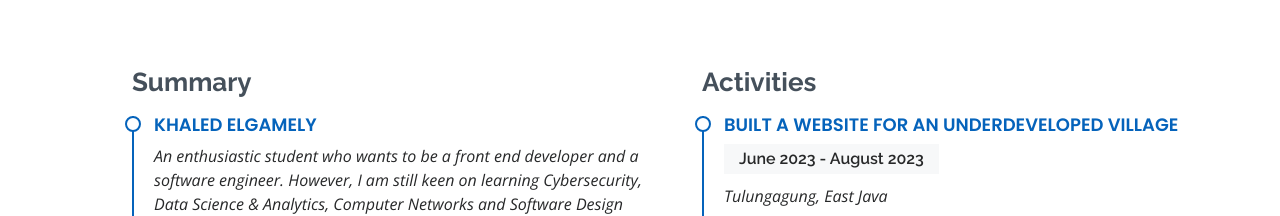
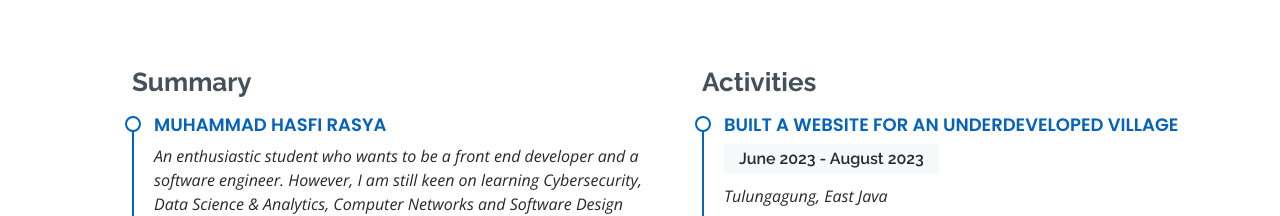
Before and after one commit to hasfi-therasyan/Personal-Portfolio, a plain HTML site: page index.html in a window 1280 px wide. Shown: the part 2112-2328 px from the top of the page. Drawn offline with nearby package versions, Linux system fonts and the light colour scheme; files whose address does not match are found by name.

Commit message:
change name

```diff
--- a/index.html
+++ b/index.html
@@ -214,7 +214,7 @@
           <div class="col-lg-6">
             <h3 class="resume-title">Summary</h3>
             <div class="resume-item pb-0">
-              <h4>Khaled Elgamely</h4>
+              <h4>Muhammad Hasfi Rasya</h4>
               <p><em> An enthusiastic student who wants to be a front end developer and a software engineer.
                 However, I am still keen on learning Cybersecurity, Data Science & Analytics, Computer Networks and Software Design
                 </em></p>
```
